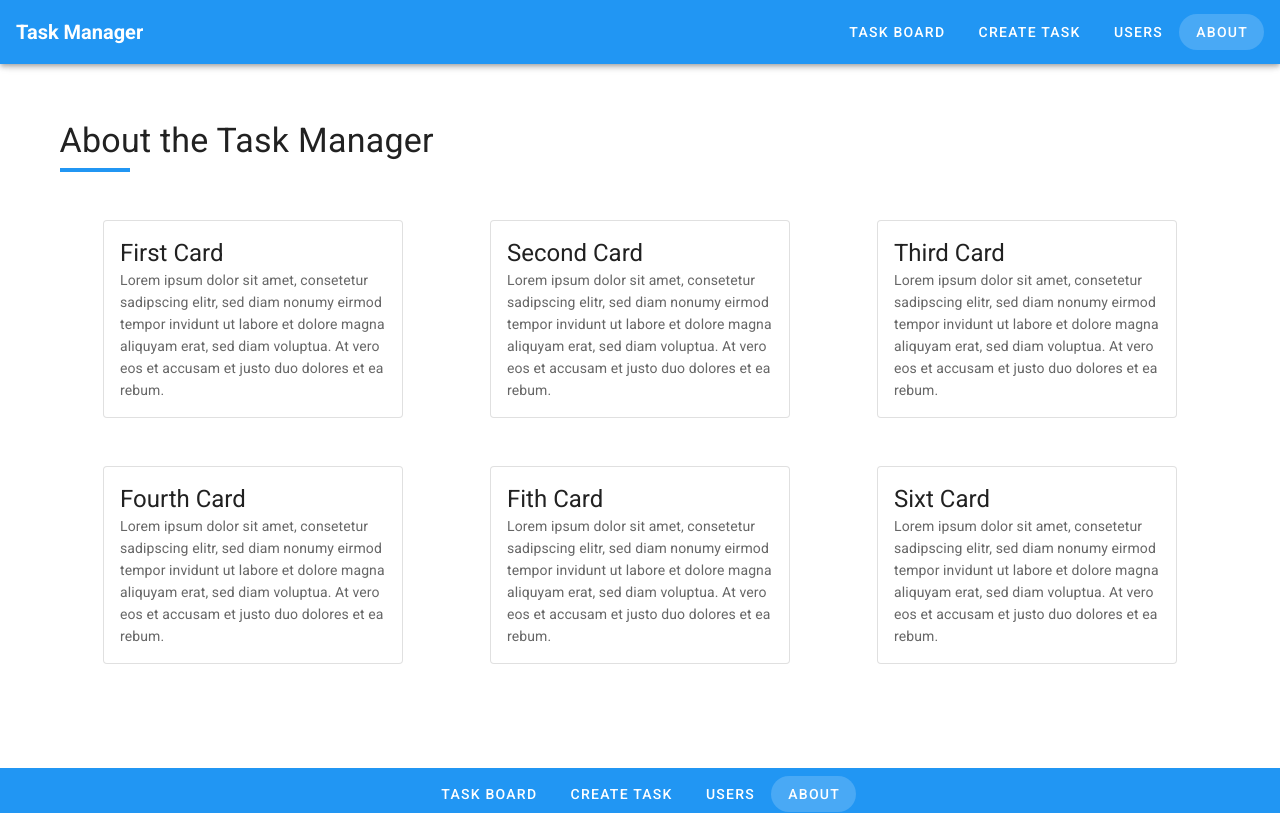
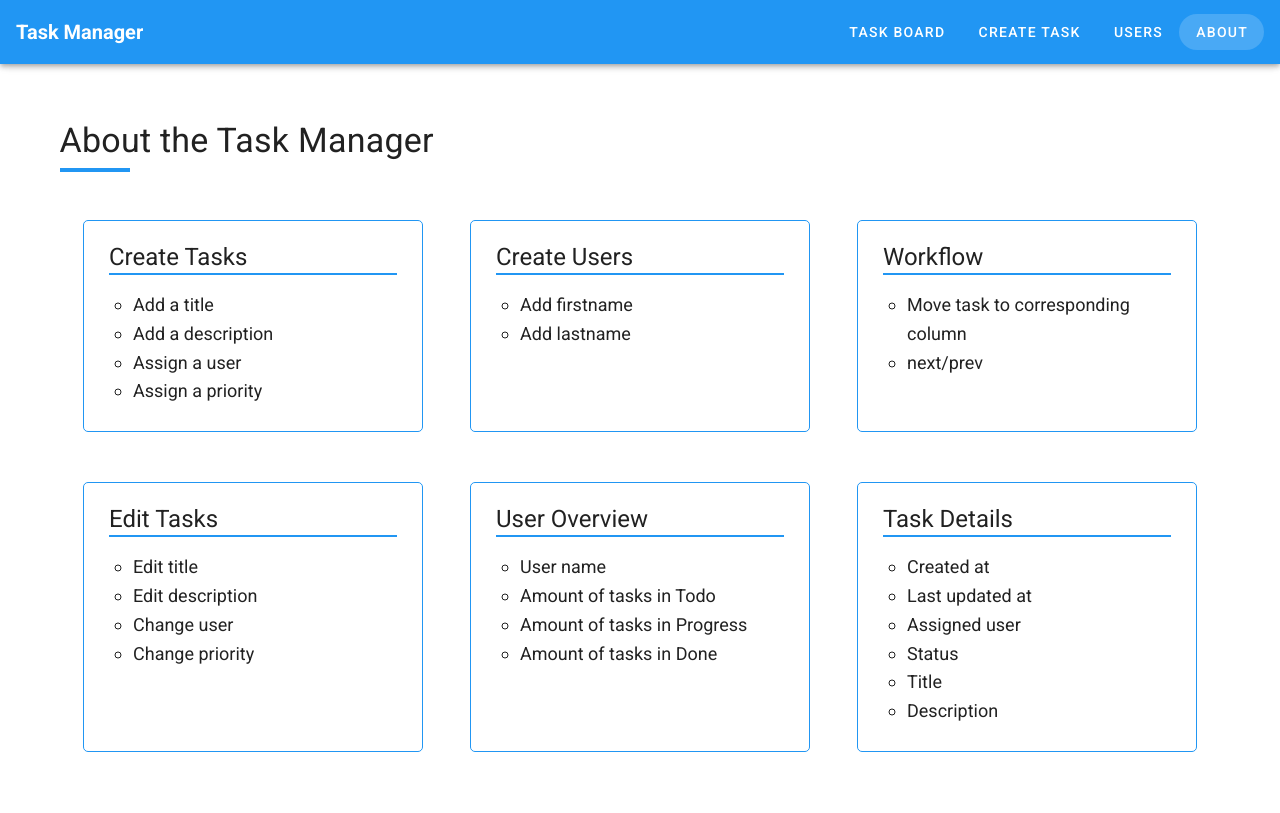
Before and after one commit to ealafryafresena/vue-todo-app, a Vue app: page /about in a window 1280 px wide. Shown: the top 813 px of the page. Built offline with nearby package versions, Linux system fonts and the light colour scheme.

Commit message:
add content to about component

```diff
--- a/package.json
+++ b/package.json
@@ -1,6 +1,6 @@
 {
   "name": "vue-todo-app",
-  "version": "1.3.0",
+  "version": "1.3.1",
   "private": true,
   "scripts": {
     "serve": "vue-cli-service serve",
--- a/src/views/About.vue
+++ b/src/views/About.vue
@@ -2,20 +2,60 @@
   <v-container>
     <v-row class="mt-8 mb-8" justify="center">
       <v-col cols="12">
-        <!-- ToDo: add content -->
         <h1 class="display-1">About the Task Manager</h1>
         <div class="d-flex flex-wrap justify-space-around mt-12">
-          <v-card
-            v-for="aboutCard in aboutCards"
-            :key="aboutCard.title"
-            class="mb-12"
-            outlined
-            width="300px"
-          >
-            <v-card-title class="headline">{{ aboutCard.title }}</v-card-title>
-
-            <v-card-subtitle>{{ aboutCard.text }}</v-card-subtitle>
-          </v-card>
+          <div class="about-item">
+            <h2 class="headline mb-4">Create Tasks</h2>
+            <ul>
+              <li>Add a title</li>
+              <li>Add a description</li>
+              <li>Assign a user</li>
+              <li>Assign a priority</li>
+            </ul>
+          </div>
+          <div class="about-item">
+            <h2 class="headline mb-4">Create Users</h2>
+            <ul>
+              <li>Add firstname</li>
+              <li>Add lastname</li>
+            </ul>
+          </div>
+          <div class="about-item">
+            <h2 class="headline mb-4">Workflow</h2>
+            <ul>
+              <li>Move task to corresponding column</li>
+              <li>next/prev</li>
+            </ul>
+          </div>
+          <div class="about-item">
+            <h2 class="headline mb-4">Edit Tasks</h2>
+            <ul>
+              <li>Edit title</li>
+              <li>Edit description</li>
+              <li>Change user</li>
+              <li>Change priority</li>
+            </ul>
+          </div>
+          <div class="about-item">
+            <h2 class="headline mb-4">User Overview</h2>
+            <ul>
+              <li>User name</li>
+              <li>Amount of tasks in Todo</li>
+              <li>Amount of tasks in Progress</li>
+              <li>Amount of tasks in Done</li>
+            </ul>
+          </div>
+          <div class="about-item">
+            <h2 class="headline mb-4">Task Details</h2>
+            <ul>
+              <li>Created at</li>
+              <li>Last updated at</li>
+              <li>Assigned user</li>
+              <li>Status</li>
+              <li>Title</li>
+              <li>Description</li>
+            </ul>
+          </div>
         </div>
       </v-col>
     </v-row>
@@ -24,56 +64,26 @@
 
 <script>
 export default {
-  name: "todo-create",
-  data() {
-    return {
-      aboutCards: [
-        {
-          title: "First Card",
-          text: `Lorem ipsum dolor sit amet, consetetur sadipscing elitr, sed diam
-            nonumy eirmod tempor invidunt ut labore et dolore magna aliquyam
-            erat, sed diam voluptua. At vero eos et accusam et justo duo dolores
-            et ea rebum.`
-        },
-        {
-          title: "Second Card",
-          text: `Lorem ipsum dolor sit amet, consetetur sadipscing elitr, sed diam
-            nonumy eirmod tempor invidunt ut labore et dolore magna aliquyam
-            erat, sed diam voluptua. At vero eos et accusam et justo duo dolores
-            et ea rebum.`
-        },
-        {
-          title: "Third Card",
-          text: `Lorem ipsum dolor sit amet, consetetur sadipscing elitr, sed diam
-            nonumy eirmod tempor invidunt ut labore et dolore magna aliquyam
-            erat, sed diam voluptua. At vero eos et accusam et justo duo dolores
-            et ea rebum.`
-        },
-        {
-          title: "Fourth Card",
-          text: `Lorem ipsum dolor sit amet, consetetur sadipscing elitr, sed diam
-            nonumy eirmod tempor invidunt ut labore et dolore magna aliquyam
-            erat, sed diam voluptua. At vero eos et accusam et justo duo dolores
-            et ea rebum.`
-        },
-        {
-          title: "Fith Card",
-          text: `Lorem ipsum dolor sit amet, consetetur sadipscing elitr, sed diam
-            nonumy eirmod tempor invidunt ut labore et dolore magna aliquyam
-            erat, sed diam voluptua. At vero eos et accusam et justo duo dolores
-            et ea rebum.`
-        },
-        {
-          title: "Sixt Card",
-          text: `Lorem ipsum dolor sit amet, consetetur sadipscing elitr, sed diam
-            nonumy eirmod tempor invidunt ut labore et dolore magna aliquyam
-            erat, sed diam voluptua. At vero eos et accusam et justo duo dolores
-            et ea rebum.`
-        }
-      ]
-    };
-  }
+  name: "todo-create"
 };
 </script>
 
-<style lang="scss" scoped></style>
+<style lang="scss" scoped>
+.about-item {
+  width: 340px;
+  padding: 20px 25px 25px;
+  margin-bottom: 50px;
+  border: 1px solid #2196f3;
+  border-radius: 5px;
+
+  h2 {
+    border-bottom: 2px solid #2196f3;
+  }
+
+  ul {
+    list-style: circle;
+    font-size: 18px;
+    line-height: 1.6;
+  }
+}
+</style>
```
